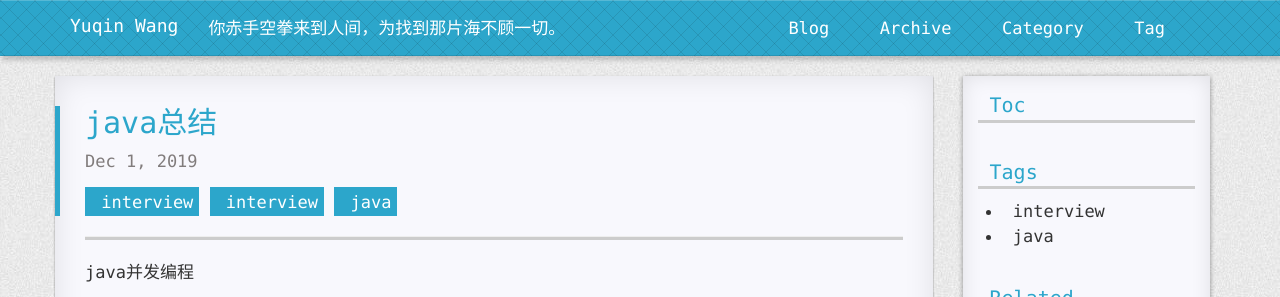
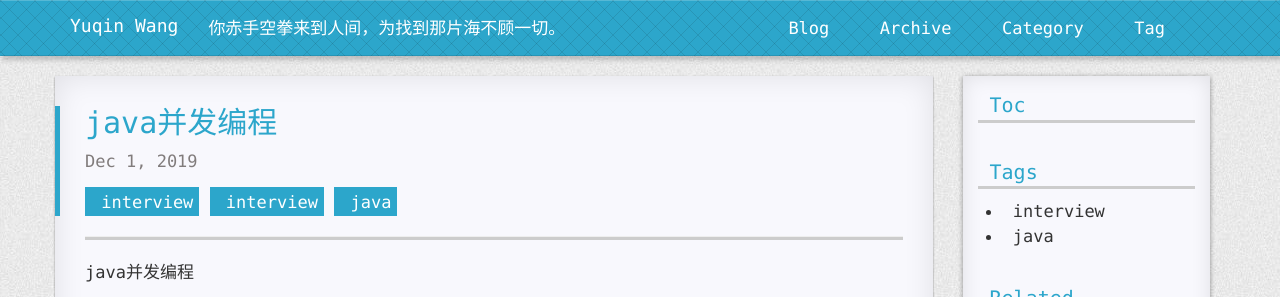
Before and after one commit to yukia-yuqin/blog, a Jekyll site: the page built from _posts/2019-12-01-java并发编程专题.md, in a window 1280 px wide and 900 px high. Shown: the top 297 px of the window. Built offline with Jekyll 4.4.1, drawn with Linux system fonts in a browser that asks for light colours; nearby versions of some CDN libraries; comment, search, counter and statistics services are not loaded; a style sheet for code colours, icons or effects is not loaded.

Commit message:
Update 2019-12-01-java并发编程专题.md

```diff
--- a/_posts/2019-12-01-java并发编程专题.md
+++ b/_posts/2019-12-01-java并发编程专题.md
@@ -1,6 +1,6 @@
 ---
 layout: post
-title: java总结
+title: java并发编程
 tags: interview java
 categories: interview
 ---
```
